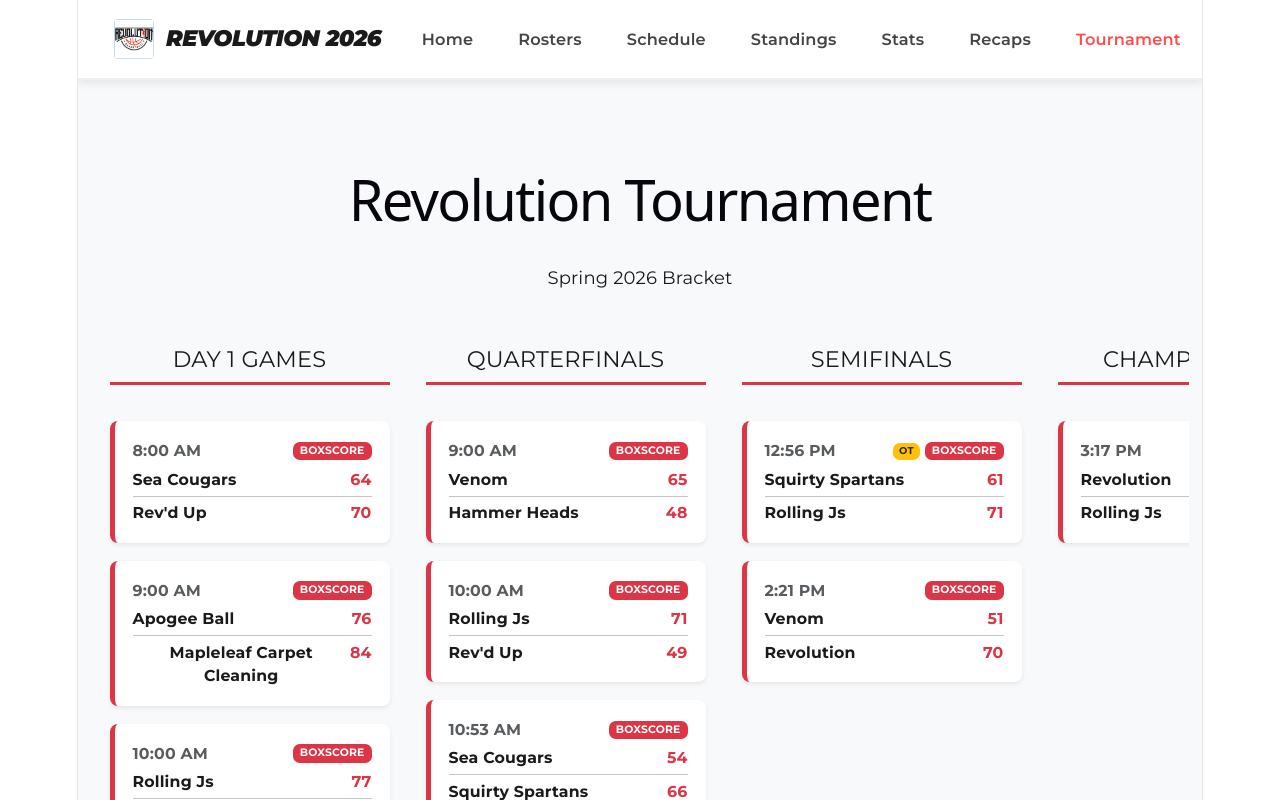
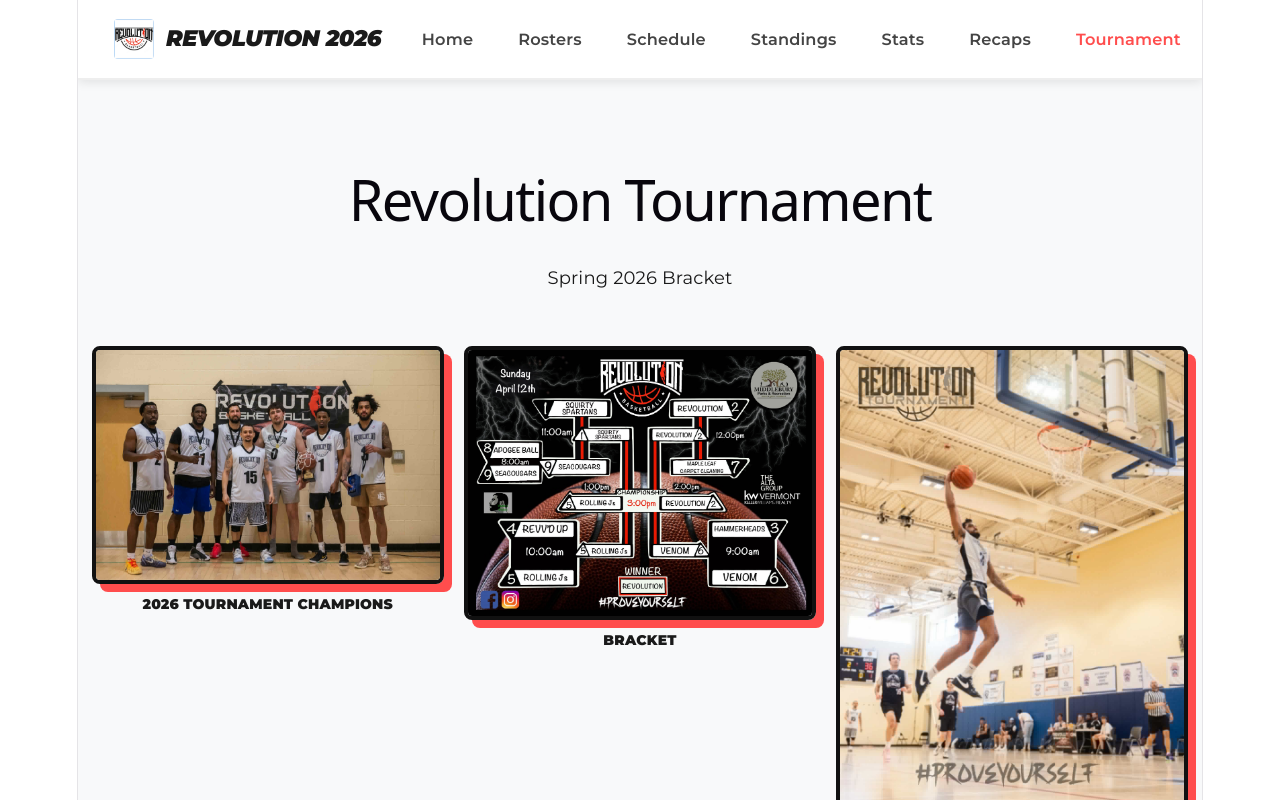
Before and after one commit to jhare3/RevolutionSummer2026, a React (Vite) app: page /tournament in a window 1280 px wide. Shown: the top 800 px of the page. Built offline with nearby package versions, Linux system fonts and the light colour scheme.

Commit message:
added pics to tournament page

```diff
--- a/src/pages/Tournament.jsx
+++ b/src/pages/Tournament.jsx
@@ -43,6 +43,34 @@ const Tournament = () => {
       <div className="text-center mb-5">
         <h1 className="schedule-page-heading">Revolution Tournament</h1>
         <span className="schedule-subtext">Spring 2026 Bracket</span>
+      </div>
+
+      {/* Highlights Section */}
+      <div style={imageGalleryContainer}>
+        <div style={imageWrapper}>
+          <img
+            src="/winningTeam.png"
+            alt="Tournament Champions"
+            style={highlightImage}
+          />
+          <p style={imageCaption}>2026 TOURNAMENT CHAMPIONS</p>
+        </div>
+        <div style={imageWrapper}>
+          <img
+            src="/bracket.jpeg"
+            alt="Bracket Overview"
+            style={highlightImage}
+          />
+          <p style={imageCaption}>Bracket</p>
+        </div>
+        <div style={imageWrapper}>
+          <img
+            src="/dunk.jpeg"
+            alt="Tournament Highlight"
+            style={highlightImage}
+          />
+          <p style={imageCaption}>GAME HIGHLIGHT</p>
+        </div>
       </div>
 
       {loading ? (
@@ -107,4 +135,35 @@ const Tournament = () => {
   );
 };
 
+// Styles for Gallery
+const imageGalleryContainer = {
+  display: 'flex',
+  flexWrap: 'wrap',
+  gap: '20px',
+  marginBottom: '40px',
+  justifyContent: 'center'
+};
+
+const imageWrapper = {
+  flex: '1',
+  minWidth: '300px',
+  maxWidth: '500px',
+  textAlign: 'center'
+};
+
+const highlightImage = {
+  width: '100%',
+  height: 'auto',
+  borderRadius: '8px',
+  border: '4px solid #111',
+  boxShadow: '8px 8px 0px #ff4d4d'
+};
+
+const imageCaption = {
+  fontWeight: '900',
+  marginTop: '10px',
+  textTransform: 'uppercase',
+  fontSize: '14px'
+};
+
 export default Tournament;
```
Also changed, not shown: public/bracket.jpeg (added).
